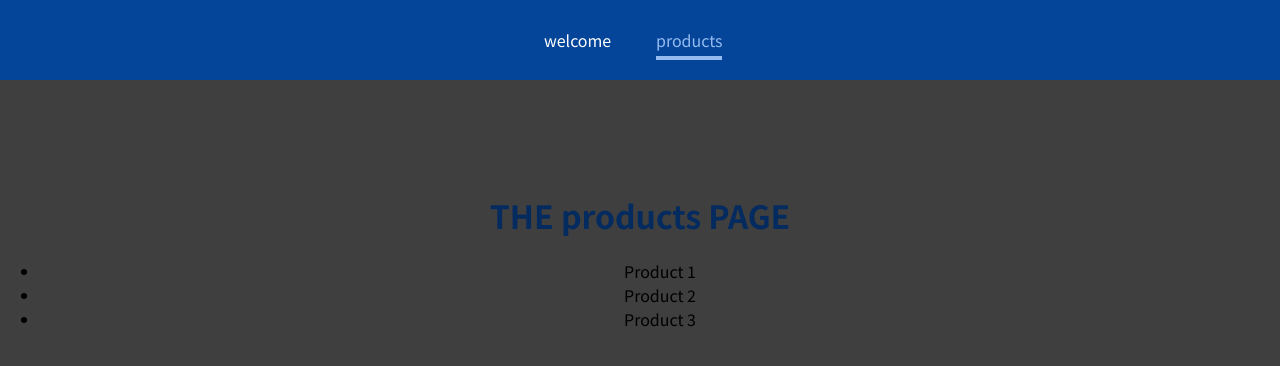
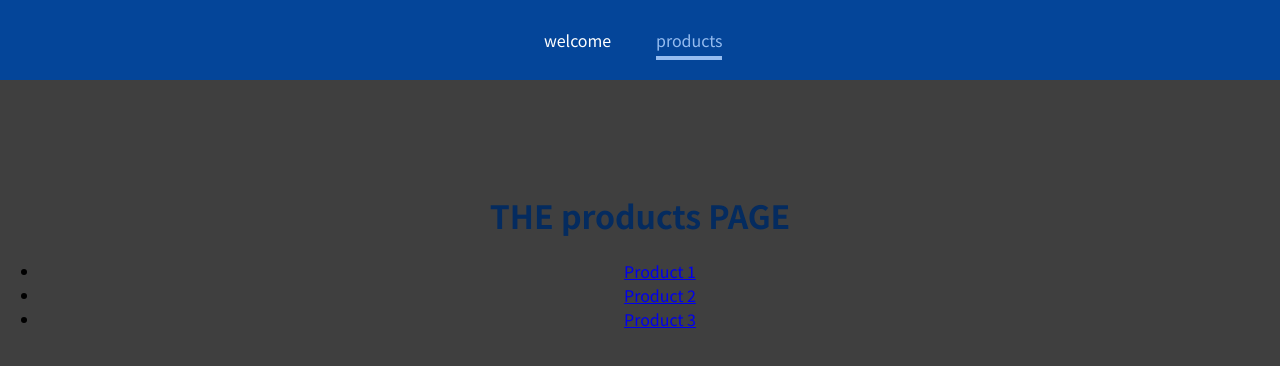
Before and after one commit to HennadiiZ/react-spa-router-20mxShw-, a JavaScript app: page /products in a window 1280 px wide. Shown: the top 366 px of the page. Built offline with nearby package versions, Linux system fonts and the light colour scheme.

Commit message:
Using _Switch_ and _exact_ For Configuring Routes

```diff
--- a/src/App.js
+++ b/src/App.js
@@ -1,4 +1,4 @@
-import { Route } from 'react-router-dom';
+import { Route, Switch } from 'react-router-dom';
 import Welcome from './pages/Welcome';
 import Products from './pages/Products';
 import ProductDetail from './pages/ProductDetail';
@@ -10,15 +10,22 @@
     <div>
       <MainHeader />
       <main>
+        <Switch>
           <Route path="/welcome">
             <Welcome />
           </Route>
-        <Route path="/products">
+
+          <Route path="/products" exact>
             <Products />
           </Route>
-        <Route path="/product-detail:productId">
+
+          {/* <Route path="/product-detail:productId"> */}
+          {/* <Route path="/products/:productId"> */}
+          <Route path="/products/:productId">
             <ProductDetail />
           </Route>
+
+        </Switch>
       </main>
     </div>
   );
--- a/src/index.js
+++ b/src/index.js
@@ -12,4 +12,4 @@
 );
 
 // npm install react-router-dom@5
-// 269 270 271 272 273 Extracting Route Params
+// 269 270 271 272 273 274 Using _Switch_ and _exact_ For Configuring Routes
--- a/src/pages/Products.js
+++ b/src/pages/Products.js
@@ -1,11 +1,19 @@
+import { Link, NavLink } from 'react-router-dom';
+
 const Products = () => {
   return (
     <>
       <h1>THE products PAGE</h1>
       <ul>
-        <li>Product 1</li>
-        <li>Product 2</li>
-        <li>Product 3</li>
+        <li>
+          <NavLink to='/products/p1'>Product 1</NavLink>
+        </li>
+        <li>
+          <NavLink to='/products/p2'>Product 2</NavLink>
+        </li>
+        <li>
+          <NavLink to='/products/p3'>Product 3</NavLink>
+        </li>
       </ul>
     </>
   );
```
Also changed, not shown: 1 other file (tests, documents, lock files or other folders). Lines whose indentation alone changed are shown as unchanged.
